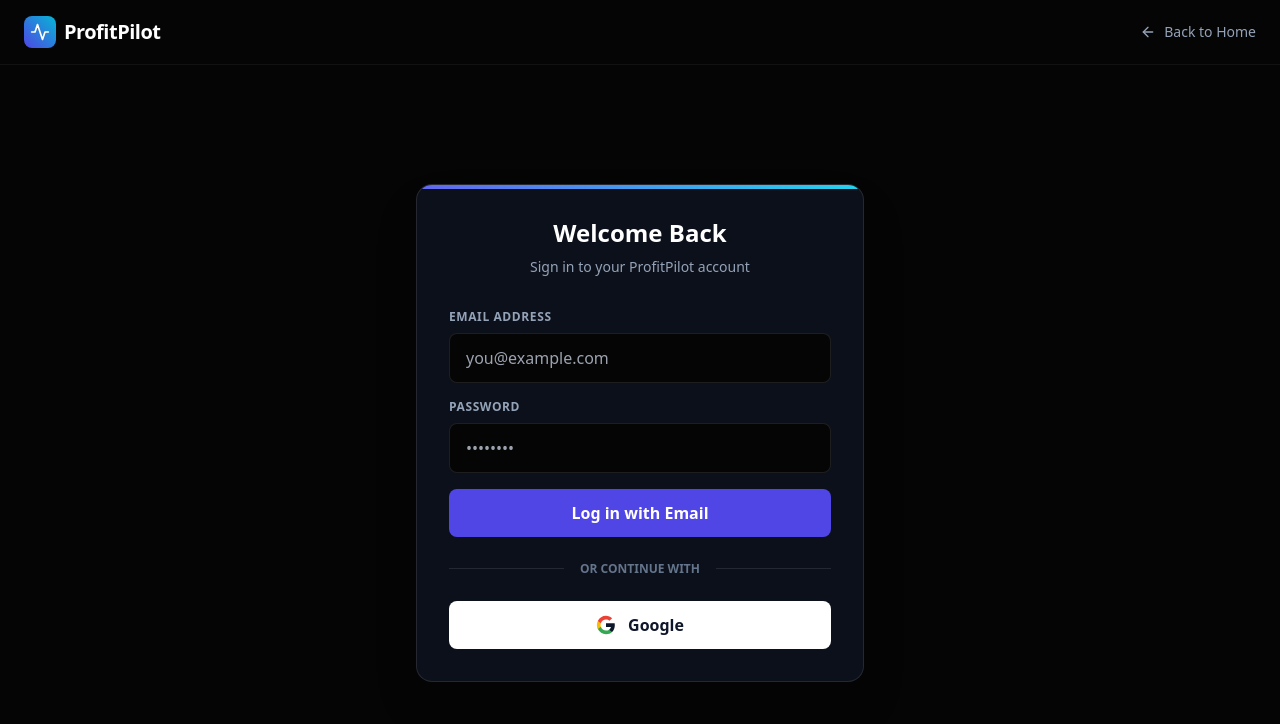
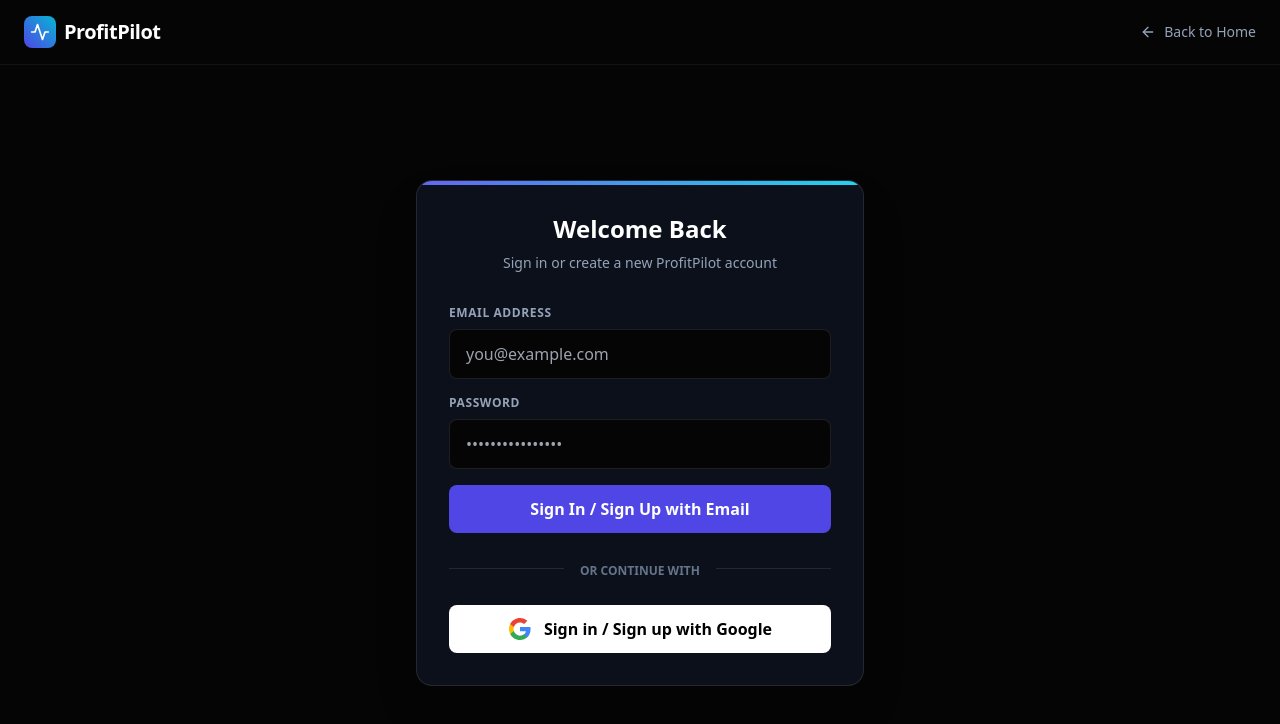
Before and after one commit to infounify94/Deltabot, a Next.js app: page /login in a window 1280 px wide. Shown: the top 724 px of the page. Built offline with nearby package versions, Linux system fonts and the light colour scheme; no server answers.

Commit message:
Update UI to explicitly include Sign Up wording

```diff
--- a/app/login/page.tsx
+++ b/app/login/page.tsx
@@ -40,46 +40,52 @@ function LoginContent() {
           <div className="absolute top-0 left-0 w-full h-1 bg-gradient-to-r from-indigo-500 to-cyan-400"></div>
 
           <h2 className="text-2xl font-bold text-white text-center mb-2">Welcome Back</h2>
-          <p className="text-slate-400 text-center text-sm mb-8">Sign in to your ProfitPilot account</p>
+          <p className="text-slate-400 text-center text-sm mb-8">Sign in or create a new ProfitPilot account</p>
+
+          {error === 'auth-failed' && (
+            <div className="bg-red-500/10 border border-red-500/20 text-red-400 text-sm p-4 rounded-lg mb-6 text-center">
+              Authentication failed. Please try again.
+            </div>
+          )}
 
           {error === 'unauthorized' && (
-            <div className="mb-6 p-3 bg-rose-500/10 border border-rose-500/20 rounded-lg text-rose-500 text-sm text-center font-medium">
+            <div className="bg-red-500/10 border border-red-500/20 text-red-400 text-sm p-4 rounded-lg mb-6 text-center">
               Access Denied. Your email is not authorized to view this bot's trading data.
             </div>
           )}
 
-          {/* Email / Password Form (Visual + Basic implementation) */}
-          <form className="space-y-4 mb-6" onSubmit={(e) => e.preventDefault()}>
+          <form className="space-y-4 mb-6">
             <div>
               <label className="block text-xs font-semibold text-slate-400 uppercase tracking-wider mb-2">Email Address</label>
               <input type="email" placeholder="you@example.com" className="w-full bg-[#050505] border border-white/10 rounded-lg px-4 py-3 text-white focus:outline-none focus:border-indigo-500 transition" />
             </div>
             <div>
               <label className="block text-xs font-semibold text-slate-400 uppercase tracking-wider mb-2">Password</label>
-              <input type="password" placeholder="••••••••" className="w-full bg-[#050505] border border-white/10 rounded-lg px-4 py-3 text-white focus:outline-none focus:border-indigo-500 transition" />
+              <input type="password" placeholder="••••••••••••••••" className="w-full bg-[#050505] border border-white/10 rounded-lg px-4 py-3 text-white focus:outline-none focus:border-indigo-500 transition" />
             </div>
             <button type="button" className="w-full bg-indigo-600 hover:bg-indigo-700 text-white font-bold py-3 px-4 rounded-lg transition">
-              Log in with Email
+              Sign In / Sign Up with Email
             </button>
           </form>
 
-          <div className="flex items-center gap-4 mb-6">
-            <div className="h-px bg-white/10 flex-1"></div>
-            <span className="text-xs text-slate-500 uppercase font-semibold">Or continue with</span>
-            <div className="h-px bg-white/10 flex-1"></div>
+          <div className="relative flex items-center justify-center mb-6">
+            <div className="absolute w-full border-t border-white/10"></div>
+            <div className="relative bg-[#0c101a] px-4">
+              <span className="text-xs text-slate-500 uppercase font-semibold">Or continue with</span>
+            </div>
           </div>
 
           <button
             onClick={handleGoogleLogin}
-            className="w-full flex items-center justify-center gap-3 bg-white hover:bg-slate-50 text-slate-900 font-semibold py-3 px-4 rounded-lg transition"
+            className="w-full bg-white hover:bg-gray-100 text-black font-bold py-3 px-4 rounded-lg flex items-center justify-center gap-3 transition"
           >
-            <svg className="w-5 h-5" viewBox="0 0 24 24">
-              <path fill="currentColor" d="M22.56 12.25c0-.78-.07-1.53-.2-2.25H12v4.26h5.92c-.26 1.37-1.04 2.53-2.21 3.31v2.77h3.57c2.08-1.92 3.28-4.74 3.28-8.09z" />
-              <path fill="#34A853" d="M12 23c2.97 0 5.46-.98 7.28-2.66l-3.57-2.77c-.98.66-2.23 1.06-3.71 1.06-2.86 0-5.29-1.93-6.16-4.53H2.18v2.84C3.99 20.53 7.7 23 12 23z" />
-              <path fill="#FBBC05" d="M5.84 14.09c-.22-.66-.35-1.36-.35-2.09s.13-1.43.35-2.09V7.07H2.18C1.43 8.55 1 10.22 1 12s.43 3.45 1.18 4.93l2.85-2.22.81-.62z" />
-              <path fill="#EA4335" d="M12 5.38c1.62 0 3.06.56 4.21 1.64l3.15-3.15C17.45 2.09 14.97 1 12 1 7.7 1 3.99 3.47 2.18 7.07l3.66 2.84c.87-2.6 3.3-4.53 6.16-4.53z" />
+            <svg width="24" height="24" viewBox="0 0 24 24" xmlns="http://www.w3.org/2000/svg">
+              <path d="M22.56 12.25c0-.78-.07-1.53-.2-2.25H12v4.26h5.92c-.26 1.37-1.04 2.53-2.21 3.31v2.77h3.57c2.08-1.92 3.28-4.74 3.28-8.09z" fill="#4285F4"/>
+              <path d="M12 23c2.97 0 5.46-.98 7.28-2.66l-3.57-2.77c-.98.66-2.23 1.06-3.71 1.06-2.86 0-5.29-1.93-6.16-4.53H2.18v2.84C3.99 20.53 7.7 23 12 23z" fill="#34A853"/>
+              <path d="M5.84 14.09c-.22-.66-.35-1.36-.35-2.09s.13-1.43.35-2.09V7.07H2.18C1.43 8.55 1 10.22 1 12s.43 3.45 1.18 4.93l2.85-2.22.81-.62z" fill="#FBBC05"/>
+              <path d="M12 5.38c1.62 0 3.06.56 4.21 1.64l3.15-3.15C17.45 2.09 14.97 1 12 1 7.7 1 3.99 3.47 2.18 7.07l3.66 2.84c.87-2.6 3.3-4.53 6.16-4.53z" fill="#EA4335"/>
             </svg>
-            Google
+            Sign in / Sign up with Google
           </button>
         </div>
       </div>
--- a/app/page.tsx
+++ b/app/page.tsx
@@ -58,7 +58,7 @@ export default function LandingPage() {
           </div>
 
           <div className="hidden md:flex items-center gap-4">
-            <Link href="/login" className="text-sm font-medium text-slate-300 hover:text-white transition">Log in</Link>
+            <Link href="/login" className="text-sm font-medium text-slate-300 hover:text-white transition">Log In / Sign Up</Link>
             <Link href="/login" className="text-sm font-medium bg-white text-black px-4 py-2 rounded-md hover:bg-slate-200 transition">
               Start Trading
             </Link>
```
